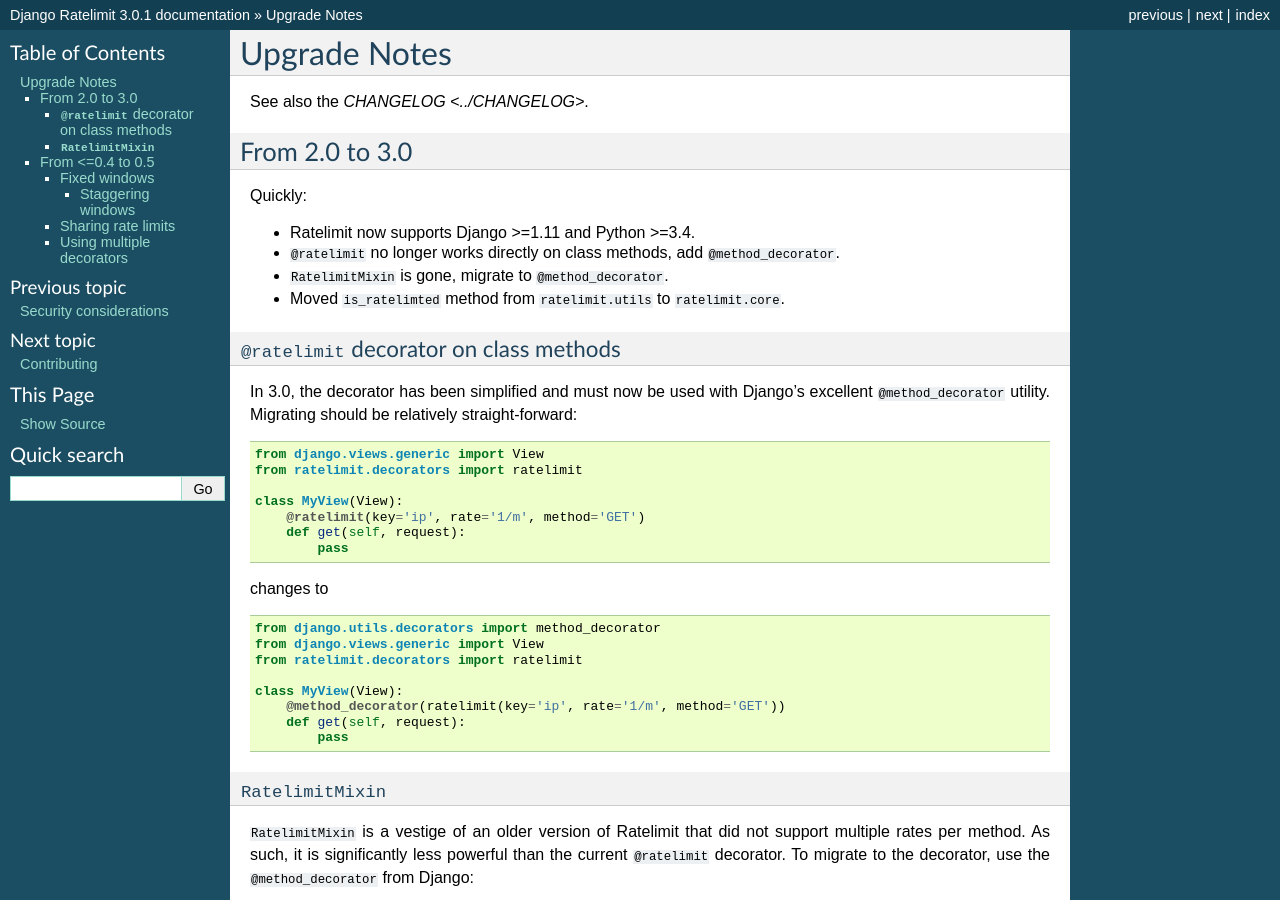
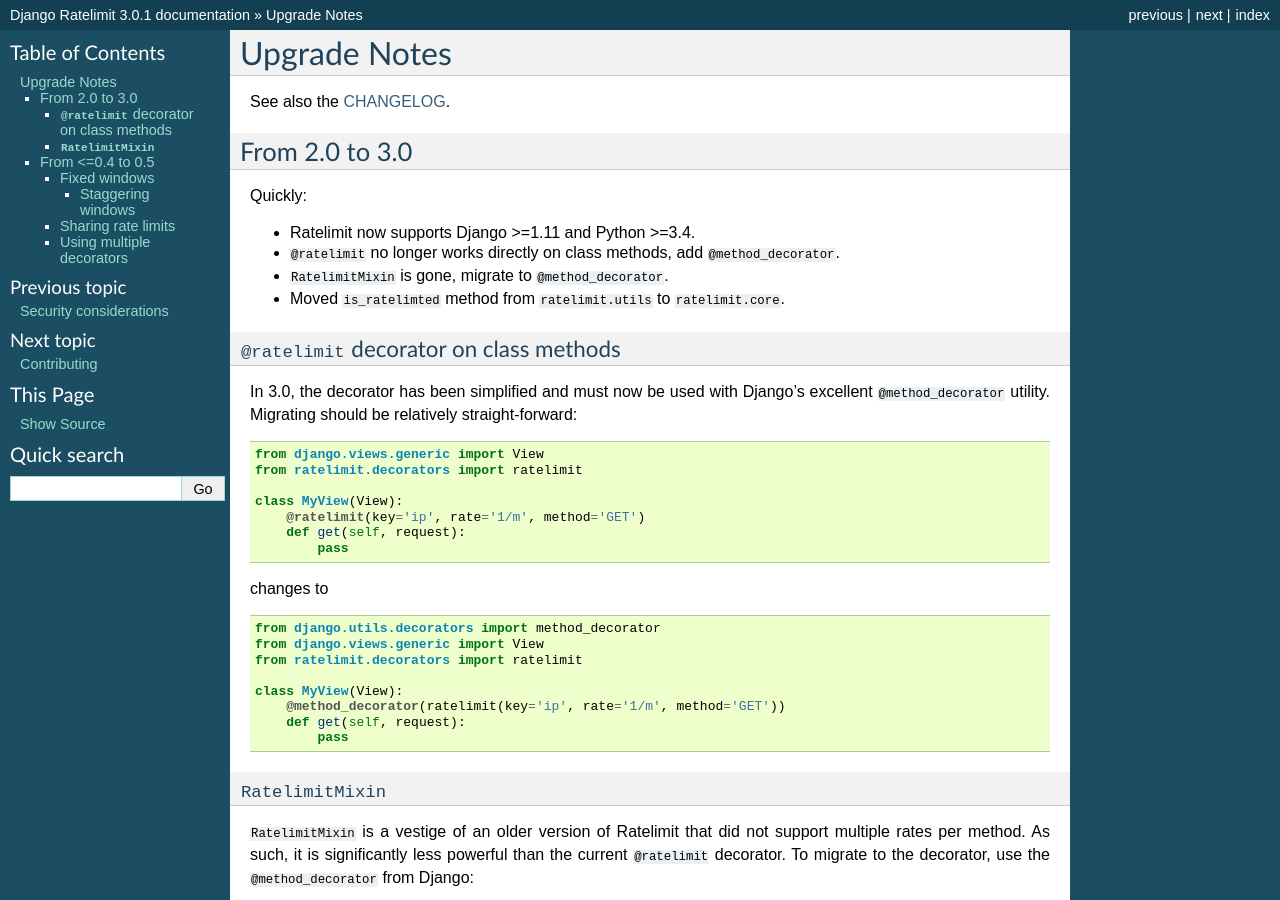
Before and after one commit to jsocol/django-ratelimit, a Sphinx documentation site: the page built from docs/upgrading.rst, in a window 1280 px wide and 900 px high. Built offline with Sphinx 7.4.7, drawn with Linux system fonts in a browser that asks for light colours; some of the changed lines change nothing that is shown.

Commit message:
Link directly to CHANGELOG on github

```diff
--- a/docs/upgrading.rst
+++ b/docs/upgrading.rst
@@ -4,7 +4,9 @@
 Upgrade Notes
 =============
 
-See also the `CHANGELOG <../CHANGELOG>`.
+See also the CHANGELOG_.
+
+.. _CHANGELOG: https://github.com/jsocol/django-ratelimit/blob/main/CHANGELOG
 
 .. _upgrading-3.0:
 
```
